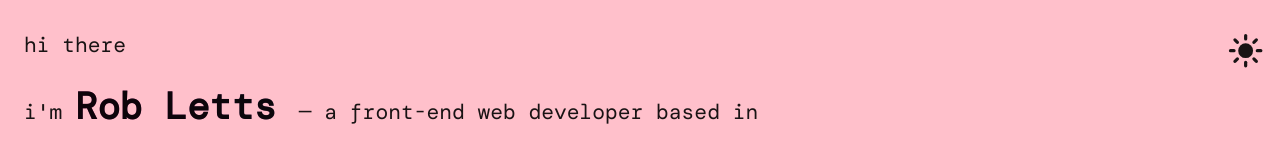
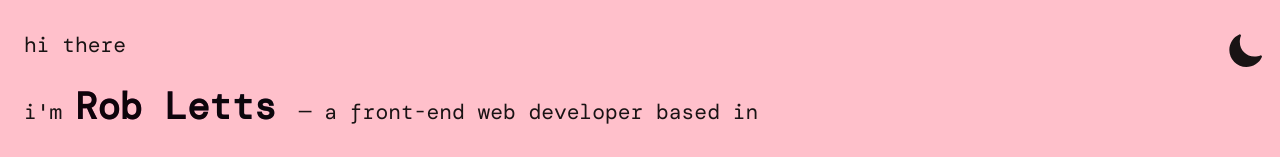
Before and after one commit to rob-letts/personal-site-2025, a Nuxt app: page / in a window 1280 px wide. Shown: the top 157 px of the page. Built offline with nearby package versions, Linux system fonts and the light colour scheme.

Commit message:
Fix incorrect usage of Nuxt Color Mode causing light mode crashes

```diff
--- a/app/components/ThemeButton.vue
+++ b/app/components/ThemeButton.vue
@@ -1,20 +1,22 @@
 <script setup lang="ts">
 const colorMode = useColorMode()
-const isLightMode = computed(() => colorMode.value === 'light')
 
-function updateColorMode() {
-  colorMode.value = isLightMode.value ? 'dark' : 'light'
+function updateColorModePreference() {
+  colorMode.preference = colorMode.value === 'light'
+    ? 'dark'
+    : 'light'
 }
 </script>
 
 <template>
   <button
-    @click="updateColorMode"
+    v-if="!colorMode.unknown"
+    @click="updateColorModePreference"
     id="theme-button"
     class="theme-button"
     aria-label="theme"
   >
-    <SunIcon v-if="isLightMode" />
+    <SunIcon v-if="colorMode.preference === 'light'"  />
     <MoonIcon v-else />
   </button>
 </template>
```
